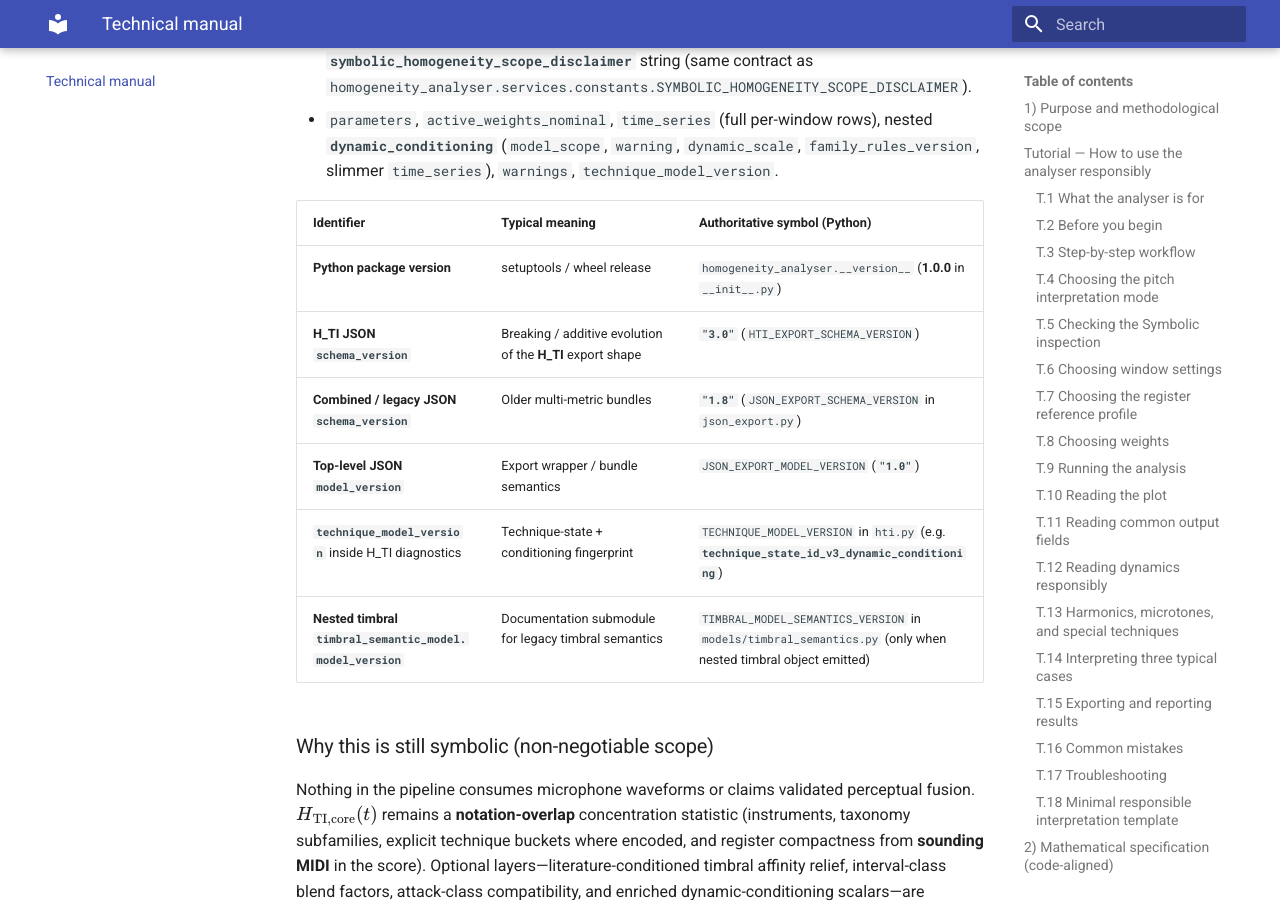
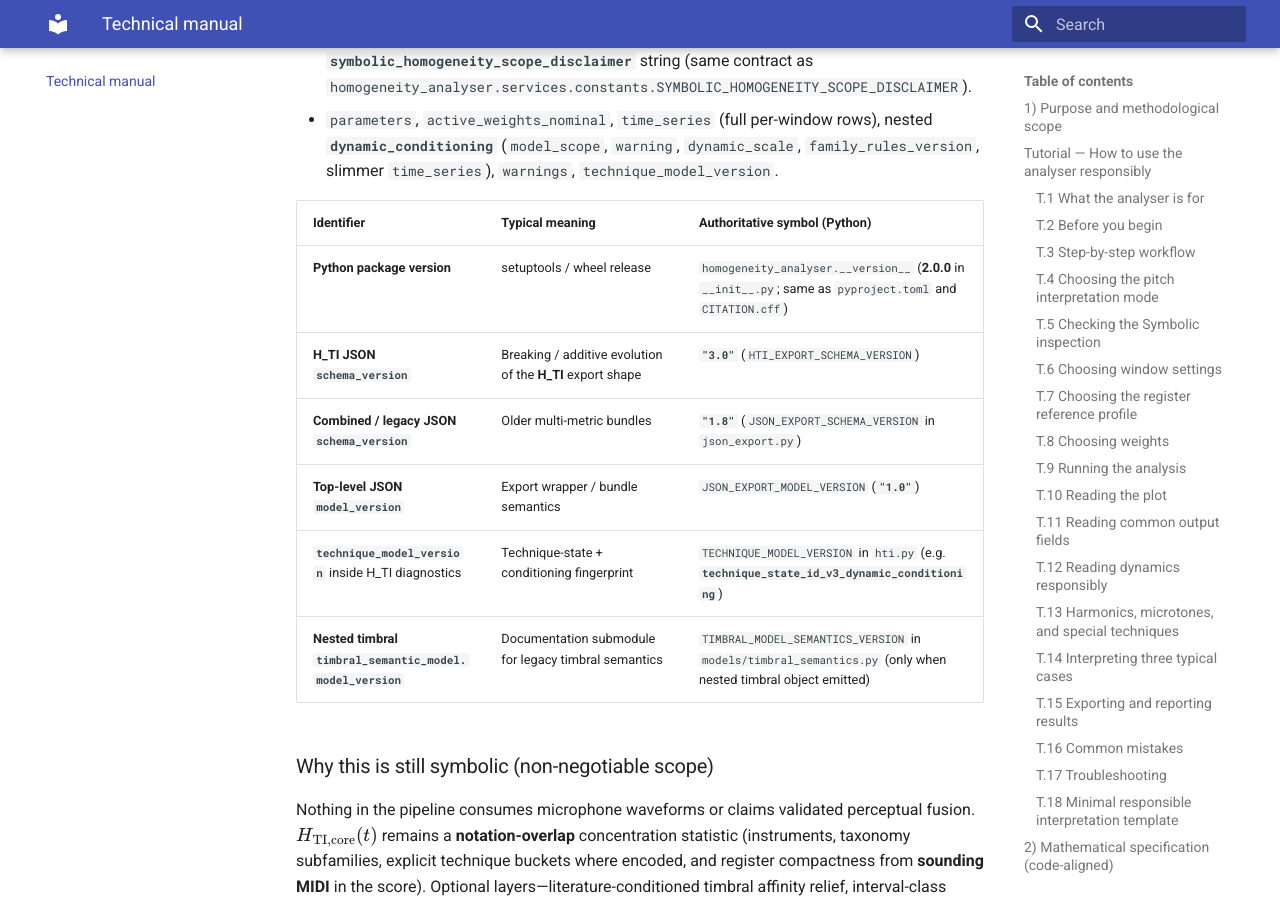
Before and after one commit to LuisMRaimundo/Timbral_Instrumental_Homogeneity, an MkDocs documentation site: the page built from docs/project_technical_manual.md, in a window 1280 px wide and 900 px high, scrolled down 30199 px. Built offline with MkDocs 1.6.1 and Material for MkDocs 9.7.7, drawn with Linux system fonts in a browser that asks for light colours.

Commit message:
Fix stale package version in technical manual (docs only)
Documentation-only correction after a line-by-line audit of the H_TI math
and constants against src/homogeneity_analyser (no code changed):

- TECHNICAL_MANUAL.md sec.10 version table listed the Python package
  version as 1.0.0; the code is 2.0.0 (homogeneity_analyser.__init__
  __version__, pyproject.toml, CITATION.cff). Corrected to 2.0.0.

All other formulas, weights (0.40/0.25/0.15/0.20), thresholds (technique
0.15, dynamic 0.72/0.08/0.12), register compactness, adaptive-window
defaults, schema versions (H_TI 3.0, legacy 1.8, model 1.0), and the
1.22 projection boost were verified to match the implementation.

Co-authored-by: Cursor <cursoragent@cursor.com>

```diff
--- a/TECHNICAL_MANUAL.md
+++ b/TECHNICAL_MANUAL.md
@@ -702,7 +702,7 @@ The **H_TI** parameter column in `ui/gradio_app.py` exposes three **orthogonal**
 
 | Identifier | Typical meaning | Authoritative symbol (Python) |
 |------------|-----------------|-------------------------------|
-| **Python package version** | setuptools / wheel release | `homogeneity_analyser.__version__` (**1.0.0** in `__init__.py`) |
+| **Python package version** | setuptools / wheel release | `homogeneity_analyser.__version__` (**2.0.0** in `__init__.py`; same as `pyproject.toml` and `CITATION.cff`) |
 | **H_TI JSON `schema_version`** | Breaking / additive evolution of the **H_TI** export shape | **`"3.0"`** (`HTI_EXPORT_SCHEMA_VERSION`) |
 | **Combined / legacy JSON `schema_version`** | Older multi-metric bundles | **`"1.8"`** (`JSON_EXPORT_SCHEMA_VERSION` in `json_export.py`) |
 | **Top-level JSON `model_version`** | Export wrapper / bundle semantics | `JSON_EXPORT_MODEL_VERSION` (**`"1.0"`**) |
```
